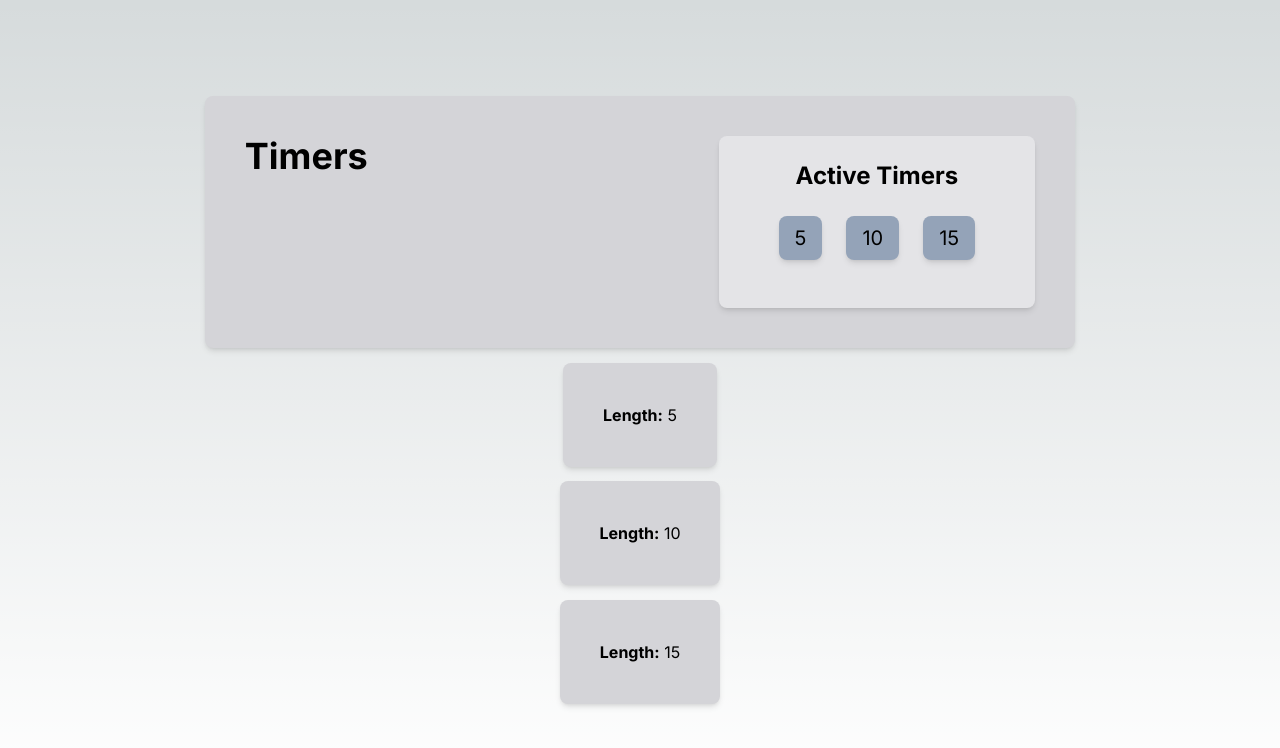
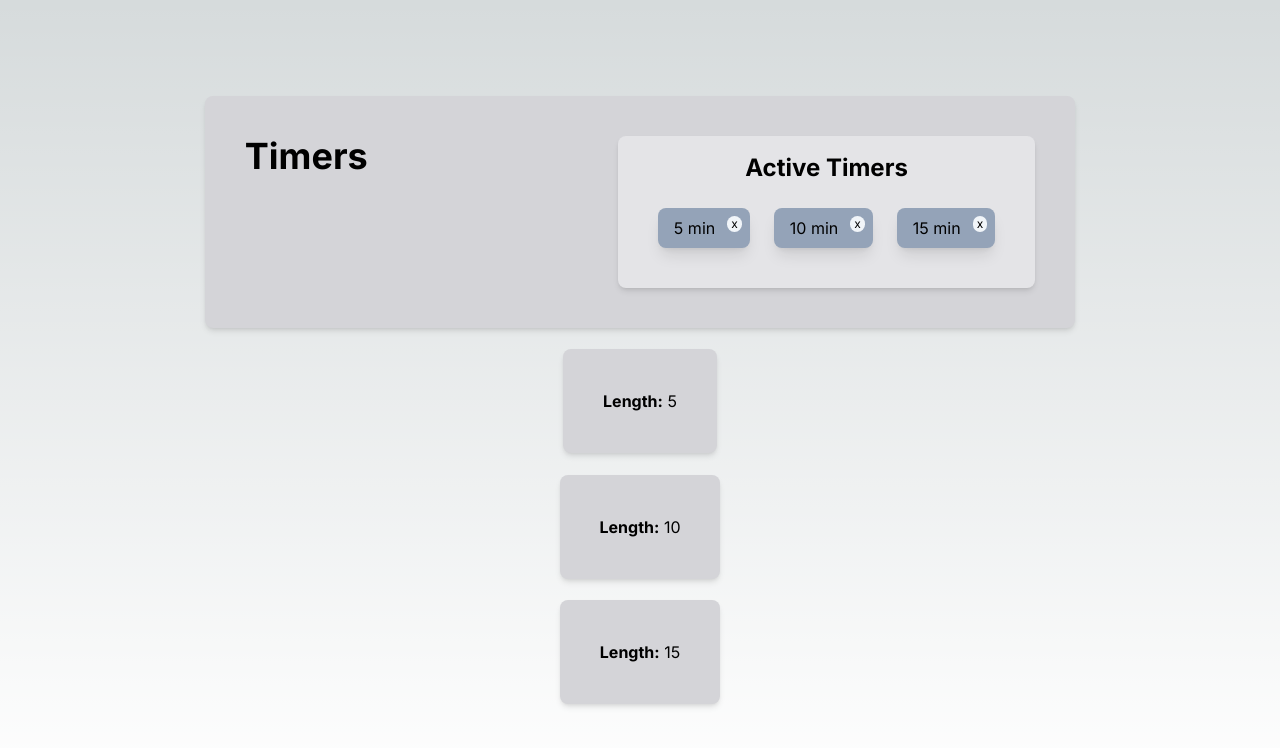
Before and after one commit to ColdWeatherBoyy/pt-timer, a Next.js app: page / in a window 1280 px wide. Shown: the top 748 px of the page. Built offline with nearby package versions, Linux system fonts and the light colour scheme.

Commit message:
Add view for existing timers and delete capability

```diff
--- a/app/page.tsx
+++ b/app/page.tsx
@@ -4,20 +4,32 @@ import { useState } from "react";
 export default function Home() {
 	const [timers, setTimers] = useState([5, 10, 15]);
 
+	const removeTimer = (index: number) => {
+		const newTimers = [...timers];
+		newTimers.splice(index, 1);
+		setTimers(newTimers);
+	};
+
 	return (
 		<main className="flex min-h-screen flex-col items-center justify-between p-24">
 			<div className="flex w-4/5 justify-between bg-zinc-300 rounded-lg shadow-md p-10">
 				<div className="text-4xl font-bold">Timers</div>
-				<div className="flex flex-col p-6 bg-zinc-200 rounded-lg shadow-md">
+				<div className="flex flex-col py-4 px-1 bg-zinc-200 rounded-lg shadow-md">
 					<div className="text-2xl font-bold text-center">Active Timers</div>
-					<div className="flex p-6 ">
+					<div className="flex justify-between p-6">
 						{timers.map((timer, index) => {
 							return (
 								<div
 									key={index}
-									className="text-xl bg-slate-400 py-2 px-4 mx-3 rounded-lg shadow-md"
+									className="flex text-md bg-slate-400 py-2 pl-4 pr-2 mx-3 rounded-lg shadow-lg"
 								>
-									{timer}
+									{timer} min
+									<div
+										className="ml-3 flex items-center justify-center bg-slate-100 rounded-full text-center text-xs w-fit h-fit px-1 py-0.5 leading-none select-none cursor-pointer hover:bg-slate-200 hover:shadow-2xl active:bg-slate-300 active:shadow-inner active:text-white"
+										onClick={() => removeTimer(index)}
+									>
+										x
+									</div>
 								</div>
 							);
 						})}
```
